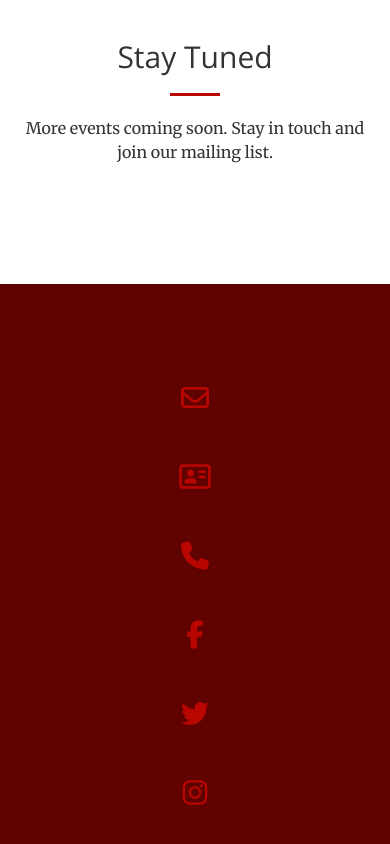
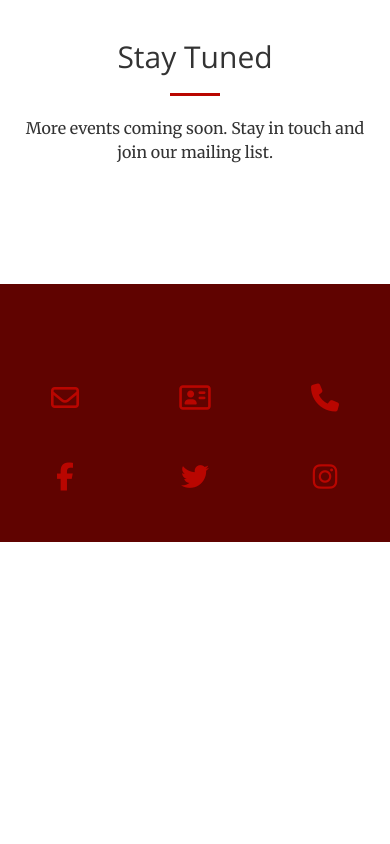
Before and after one commit to ozzyonfire/applefallscider, a plain HTML site: page events.html in a window 390 px wide. Shown: the part 806-1650 px from the top of the page. After the commit the page ends 1348 px from the top, so only its background shows below. Drawn offline with nearby package versions, Linux system fonts and the light colour scheme.

Commit message:
trying to fix the logos

```diff
--- a/js/loaders.js
+++ b/js/loaders.js
@@ -18,37 +18,51 @@ var createContacts = function (contactElement, footer) {
 
   var section = footer ? $('<aside>').addClass('bg-dark') : $('<section>').addClass('bg-primary');
   var container = $('<div class="container"></div>');
-  var row = $('<div class="row text-center"></div>');
+  var row_lg = $('<div class="row visible-lg visible-md hidden-sm hidden-xs text-center"></div>');
+  var row_sm_1 = $('<div class="row hidden-lg hidden-md visible-sm visible-xs text-center"></div>');
+  var row_sm_2 = $('<div class="row hidden-lg hidden-md visible-sm visible-xs text-center"></div>');
 
   // email
   var aEmail = $('<a/>');
   aEmail.attr('href', "mailto:info@applefallscider.ca");
   aEmail.addClass('alt');
   aEmail.html('info@applefallscider.ca');
-  row.append(createContactIcon('fa-envelope-o', 'Email', "mailto:info@applefallscider.ca", footer, aEmail));
+  var contact_icon = createContactIcon('fa-envelope-o', 'Email', "mailto:info@applefallscider.ca", footer, aEmail);
+  row_lg.append(contact_icon);
+  row_sm_1.append(contact_icon.clone());
 
   // address
   var aAddress = $('<a/>').attr('href', 'https://goo.gl/maps/XWosM94nhnp');
   aAddress.attr('target', '_blank');
   aAddress.addClass('alt');
   aAddress.html('1633 County Rd. #3<br>Carrying Place, Ontario<br>K0K 1L0');
-  row.append(createContactIcon('fa-address-card-o', 'Address', 'https://goo.gl/maps/XWosM94nhnp', footer, aAddress));
+  contact_icon = createContactIcon('fa-address-card-o', 'Address', 'https://goo.gl/maps/XWosM94nhnp', footer, aAddress);
+  row_lg.append(contact_icon);
+  row_sm_1.append(contact_icon.clone());
 
   // phone
   var aPhone = $('<a/>');
   aPhone.attr('href', 'tel:+1-613-242-8433');
   aPhone.addClass('alt');
   aPhone.html('(613) 242-8433');
-  row.append(createContactIcon('fa-phone', 'Phone', 'tel:+1-613-242-8433', footer, aPhone));
+  contact_icon = createContactIcon('fa-phone', 'Phone', 'tel:+1-613-242-8433', footer, aPhone);
+  row_lg.append(contact_icon);
+  row_sm_1.append(contact_icon.clone());
 
   // facebook
-  row.append(createContactIcon('fa-facebook', 'Facebook', 'https://www.facebook.com/applefallscider', footer));
+  contact_icon = createContactIcon('fa-facebook', 'Facebook', 'https://www.facebook.com/applefallscider', footer);
+  row_lg.append(contact_icon);
+  row_sm_2.append(contact_icon.clone());
 
   // twitter
-  row.append(createContactIcon('fa-twitter', 'Twitter', 'https://twitter.com/AppleFallsCider', footer));
+  contact_icon = createContactIcon('fa-twitter', 'Twitter', 'https://twitter.com/AppleFallsCider', footer);
+  row_lg.append(contact_icon);
+  row_sm_2.append(contact_icon.clone());
 
   // instagram
-  row.append(createContactIcon('fa-instagram', 'Instagram', 'https://www.instagram.com/applefallscider/', footer));
+  contact_icon = createContactIcon('fa-instagram', 'Instagram', 'https://www.instagram.com/applefallscider/', footer);
+  row_lg.append(contact_icon);
+  row_sm_2.append(contact_icon.clone());
 
   if (!footer) {
     // create the title
@@ -61,13 +75,15 @@ var createContacts = function (contactElement, footer) {
     container.append(titleRow);
   }
 
-  container.append(row);
+  container.append(row_lg);
+  container.append(row_sm_1);
+  container.append(row_sm_2);
   section.append(container);
   contactElement.append(section);
 };
 
 var createContactIcon = function(iconName, name, link, footer, a) {
-  var section = $('<div class="col-lg-2 col-md-2 col-sm-6"></div>');
+  var section = $('<div class="col-lg-2 col-md-2 col-sm-4 col-xs-4"></div>');
   var serviceBox = $('<div/>').addClass('service-box');
 
   var aLink = $('<a/>');
--- a/less/creative.less
+++ b/less/creative.less
@@ -116,7 +116,7 @@ aside {
                 &.active {
                     > a,
                     > a:focus {
-                        color: fade(white, 90%) !important;
+                        color: lighten(green, 10%);
                         background-color: transparent;
                         &:hover {
                             background-color: transparent;
@@ -141,7 +141,7 @@ aside {
             &.active {
                 > a,
                 > a:focus {
-                    color: fade(@theme-primary, 80%) !important;
+                    color: fade(@theme-primary, 90%);
                     background-color: transparent;
                     &:hover {
                         background-color: transparent;
```
Also changed, not shown: index.html (+3 -1 lines), css/creative.css.
